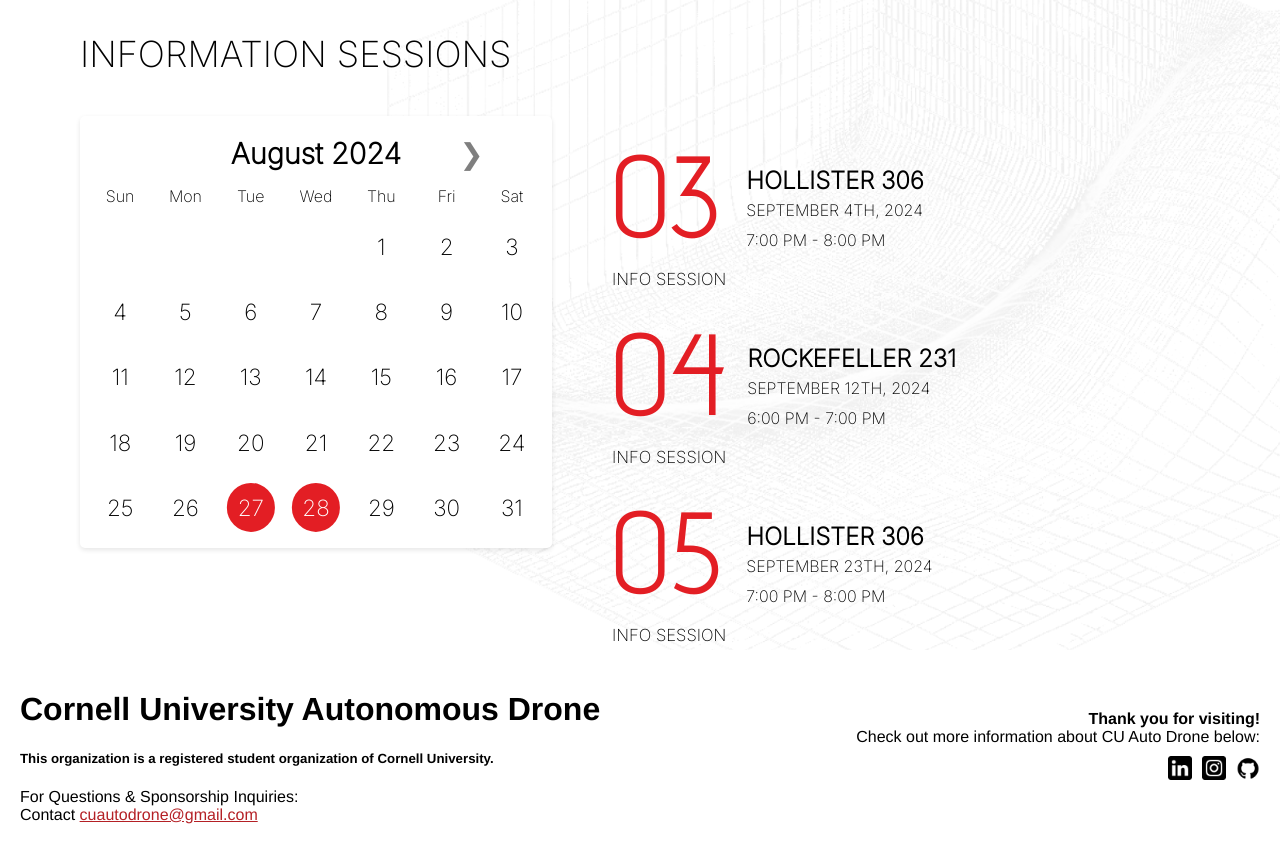
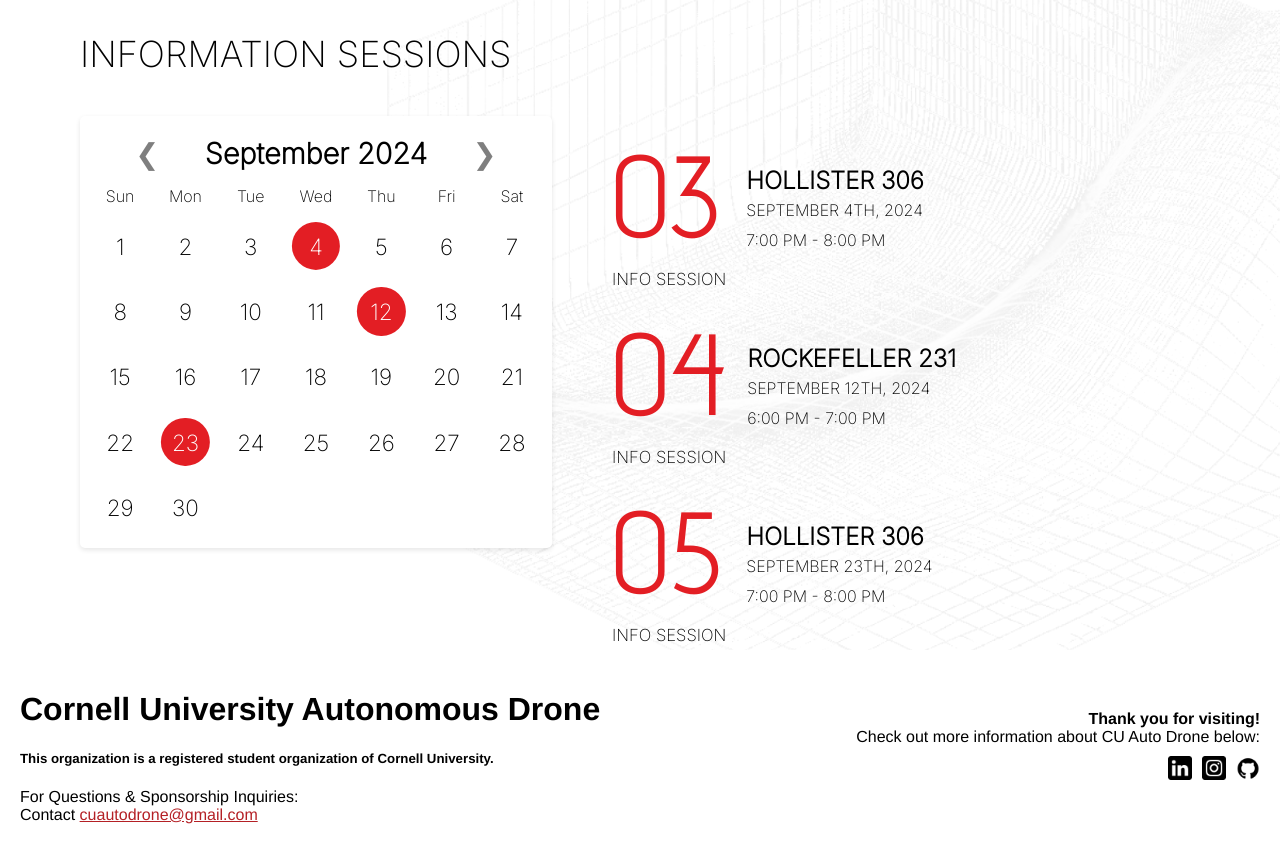
Before and after one commit to CUADProjectTeam/cuad-new-website, a React (Vite) app: page /apply in a window 1280 px wide. Shown: the part 1140-1984 px from the top of the page. Built offline with nearby package versions, Linux system fonts and the light colour scheme.

Commit message:
Added SimScale Sponsor
- Made info sessions easier to change

```diff
--- a/src/pages/ApplyPage.jsx
+++ b/src/pages/ApplyPage.jsx
@@ -1,8 +1,8 @@
-import React, { useState } from 'react';
+import React, { useEffect, useState } from 'react';
 import './ApplyPage.css';
 import Stats from "../components/Stats"
 
-const MiniCalendar = ({ month, year, highlightedDates, header }) => {
+const MiniCalendar = ({ month, year, highlightedDates, header, prevMonth, nextMonth }) => {
   const daysInMonth = new Date(year, month + 1, 0).getDate();
   const firstDay = new Date(year, month, 1).getDay();
 
@@ -38,14 +38,20 @@
   );
 };
 
+const info_dates = {
+  7: [27, 28],
+  8: [4, 12, 23],
+  9: []
+}
+
 const ApplyPage = () => {
-  const [currentMonth, setCurrentMonth] = useState(7); // August is 7 (0-indexed)
+  const [currentMonth, setCurrentMonth] = useState(8); // August is 7 (0-indexed)
 
-  const toggleMonth = () => {
-    setCurrentMonth(currentMonth === 7 ? 8 : 7);
-  };
+  const months = Object.keys(info_dates);
+  const firstMonth = Math.min(...months);
+  const lastMonth = Math.max(...months);
 
-  const header = [toggleMonth, currentMonth === 7 ? "hidden" : "", toggleMonth, currentMonth === 7 ? "" : "hidden"]
+  const header = [() => { setCurrentMonth(currentMonth - 1) }, currentMonth <= firstMonth ? "hidden" : "", () => { setCurrentMonth(currentMonth + 1) }, currentMonth >= lastMonth ? "hidden" : ""]
 
   return (
     <div className="apply-page">
@@ -87,7 +93,9 @@
             <MiniCalendar
               month={currentMonth}
               year={2024}
-              highlightedDates={currentMonth === 7 ? [27, 28] : [4, 12, 23]}
+              highlightedDates={
+                info_dates[currentMonth]
+              }
               header={header}
             />
           </div>
--- a/src/pages/SponsorsPage.css
+++ b/src/pages/SponsorsPage.css
@@ -85,6 +85,7 @@
 .sponsor-logos {
     padding: 40px;
     text-align: center;
+    width: 100%;
 }
 
 .sponsor-logos h2 {
@@ -101,7 +102,7 @@
 
 .logos {
     display: flex;
-    gap: 15px;
+    gap: 2vw;
     flex-direction: row;
     justify-content: center;
     flex-wrap: wrap;
--- a/src/pages/SponsorsPage.jsx
+++ b/src/pages/SponsorsPage.jsx
@@ -2,7 +2,7 @@
 import './SponsorsPage.css';
 
 const sponsors = {
-    "platinum": ["./images/onshape_logo.webp"],
+    "platinum": ["./images/onshape_logo.webp", "./images/simscale-logo.svg"],
     "gold": [],
     "silver": [],
     "bronze": [],
```
Also changed, not shown: public/images/simscale-logo.svg (added).
